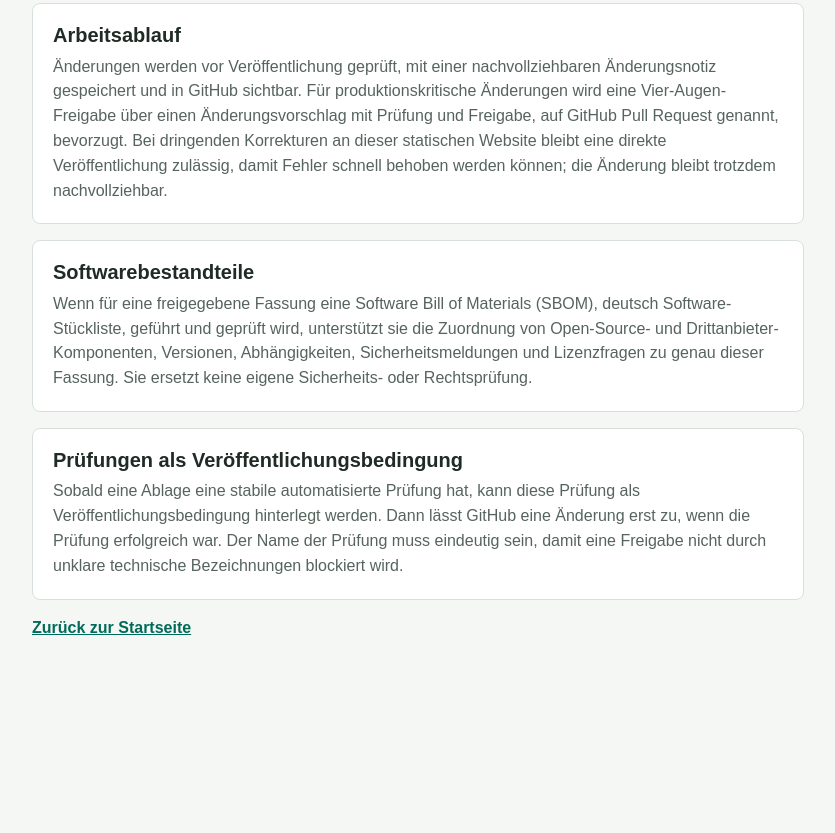
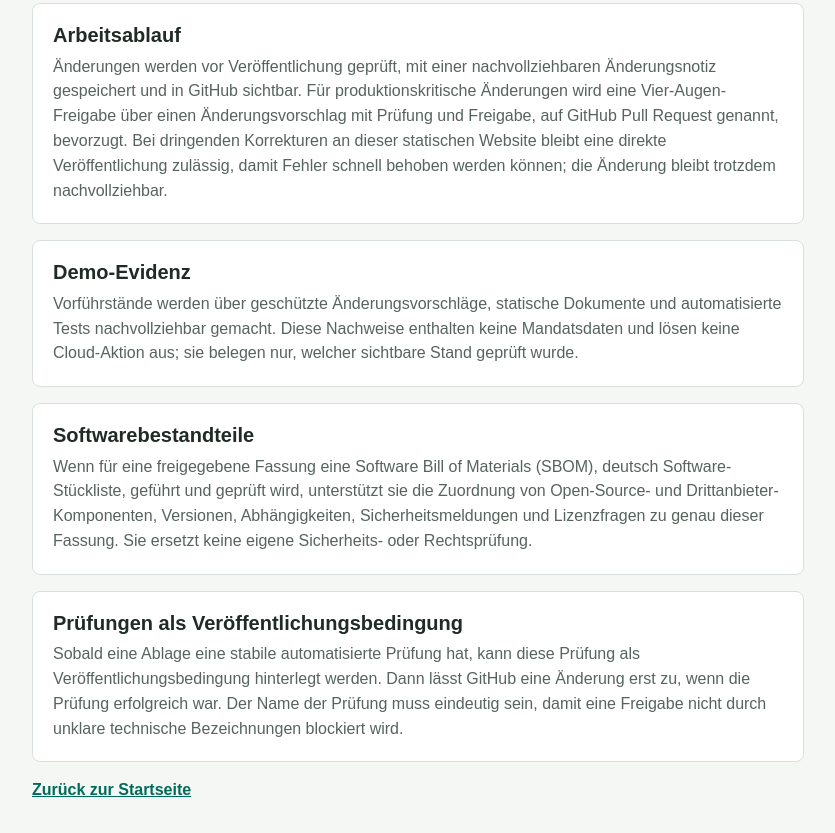
Before and after one commit to notariat8/www-n8, a plain HTML site: page repo-governance.html in a window 1280 px wide. Shown: the part 1190-2023 px from the top of the page, without its empty margins (222-1057 px from the left). Before the commit the page ends 1926 px from the top, so only its background shows below. Drawn offline with Linux system fonts and the light colour scheme.

Commit message:
docs: explain demo evidence governance

```diff
--- a/repo-governance.html
+++ b/repo-governance.html
@@ -84,6 +84,11 @@
       </div>
 
       <div class="legal-box">
+        <h2>Demo-Evidenz</h2>
+        <p>Vorführstände werden über geschützte Änderungsvorschläge, statische Dokumente und automatisierte Tests nachvollziehbar gemacht. Diese Nachweise enthalten keine Mandatsdaten und lösen keine Cloud-Aktion aus; sie belegen nur, welcher sichtbare Stand geprüft wurde.</p>
+      </div>
+
+      <div class="legal-box">
         <h2>Softwarebestandteile</h2>
         <p>Wenn für eine freigegebene Fassung eine Software Bill of Materials (SBOM), deutsch Software-Stückliste, geführt und geprüft wird, unterstützt sie die Zuordnung von Open-Source- und Drittanbieter-Komponenten, Versionen, Abhängigkeiten, Sicherheitsmeldungen und Lizenzfragen zu genau dieser Fassung. Sie ersetzt keine eigene Sicherheits- oder Rechtsprüfung.</p>
       </div>
```
Also changed, not shown: tests/content.test.js (+6 -0 lines).
